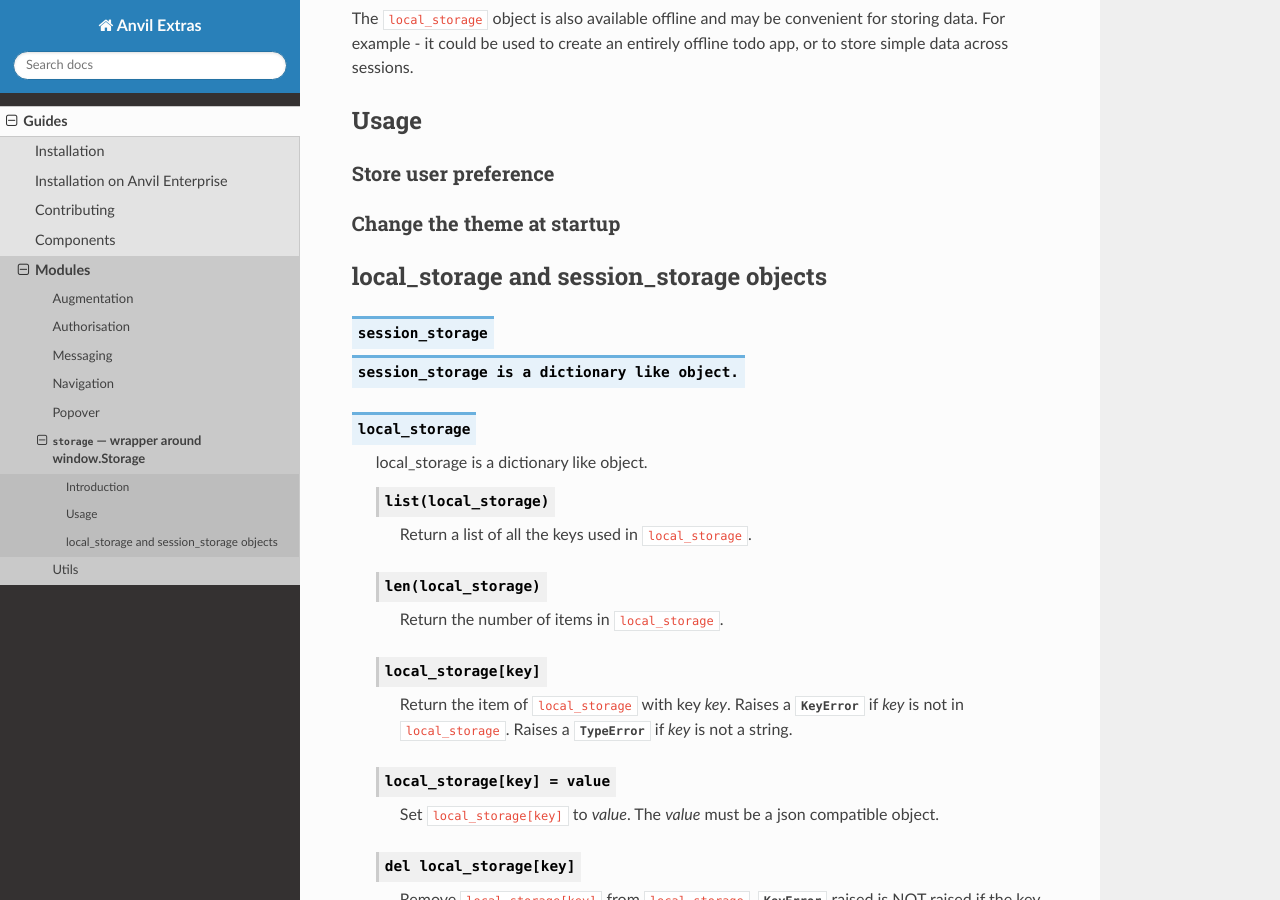
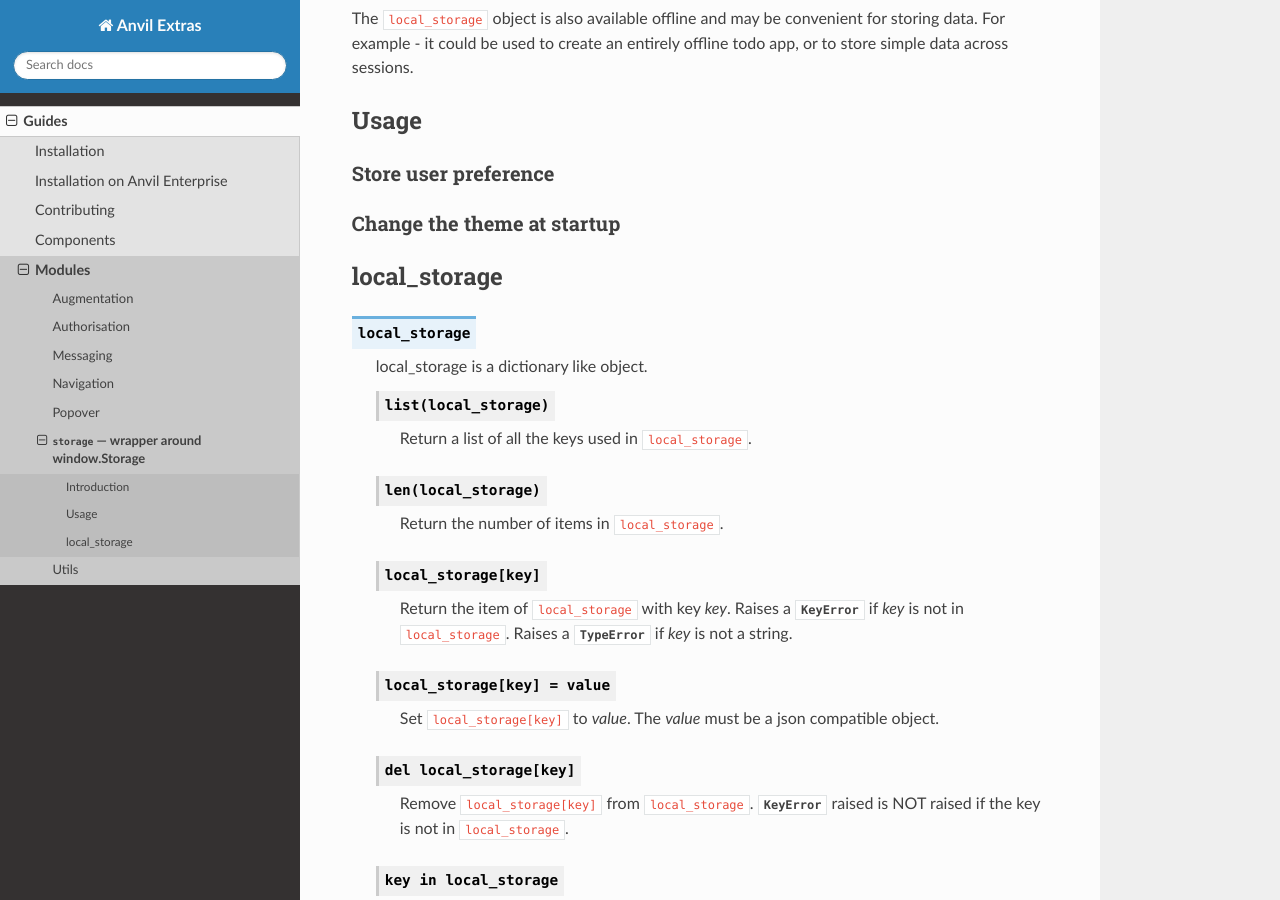
Before and after one commit to anvilistas/anvil-extras, a Sphinx documentation site: the page built from docs/guides/modules/storage.rst, in a window 1280 px wide and 900 px high, scrolled down 384 px. Built offline with Sphinx 7.4.7 and the Read the Docs theme 2.0.0, drawn with Linux system fonts in a browser that asks for light colours; cross-references to code outside the pages are shown as plain code.

Commit message:
improve docs

```diff
--- a/docs/guides/modules/storage.rst
+++ b/docs/guides/modules/storage.rst
@@ -1,5 +1,5 @@
 :mod:`storage` --- wrapper around window.Storage
-=====================================================
+================================================
 
 
 Introduction
@@ -45,11 +45,8 @@ Change the theme at startup
 
 
 
-local_storage and session_storage objects
------------------------------------------
-
-.. object:: session_storage
-    session_storage is a dictionary like object.
+local_storage
+-------------
 
 .. object:: local_storage
 
```
